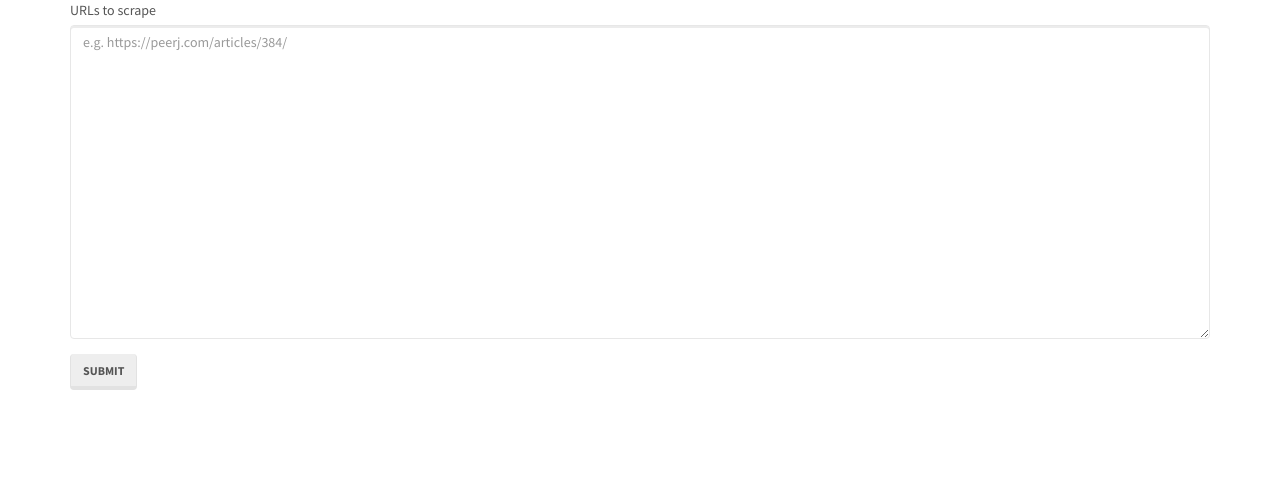
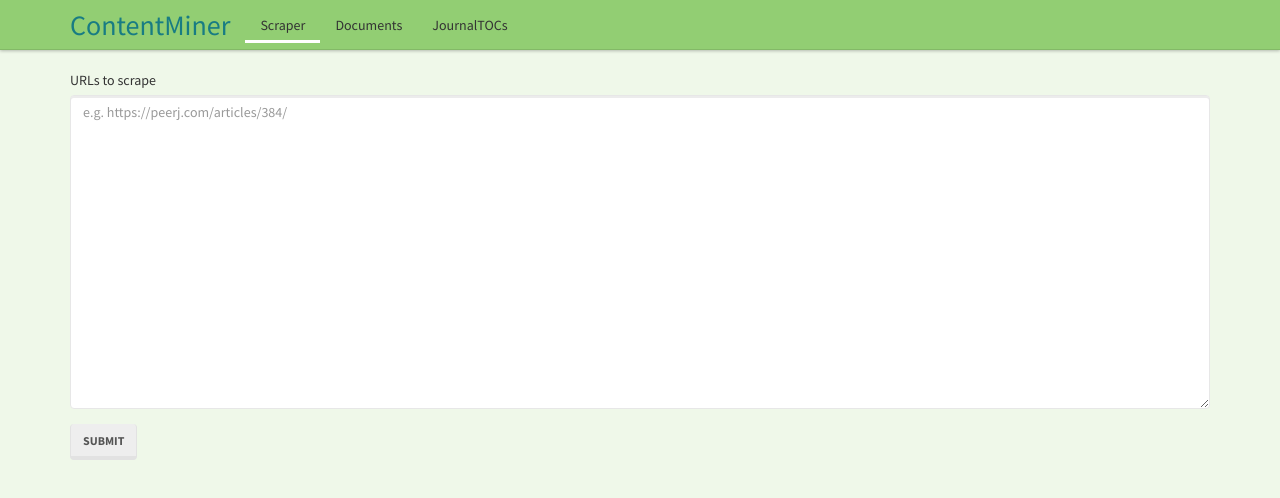
Before and after one commit to ContentMine/contentmine-app, a website: page app/views/index.html in a window 1280 px wide. Drawn offline with nearby package versions, Linux system fonts and the light colour scheme.

Commit message:
create the basic look and feel, top navigation bar, basic CSS overriding Bootstrap

```diff
--- /dev/null
+++ b/app/css/contentmine.css
@@ -0,0 +1,34 @@
+
+/*
+    Styles specific to ContentMine
+*/
+
+.navbar h1.navbar-brand {
+    margin: 0;
+    color:  #187c83;
+    font-size:  2em;
+}
+body {
+    margin-top: 5em;
+    background: #eff8e9;
+    color:  #333;
+}
+.navbar {
+    background: #92ce73;
+    box-shadow: 0 1px 3px rgba(0, 0, 0, 0.25), 0 -1px 0 rgba(0, 0, 0, 0.1) inset;
+    padding-left: 20px;
+    padding-right: 20px;
+    border: none;
+}
+.navbar .nav > li > a {
+    color:  #333;
+    padding-bottom: 5px;
+    margin-bottom:  7px;
+    cursor: default;
+}
+.navbar .nav > li > a:hover {
+    color:  #fff;
+}
+.navbar .nav > li.active > a {
+    border-bottom:  3px solid #fff;
+}
--- a/app/views/index.html
+++ b/app/views/index.html
@@ -1,8 +1,12 @@
 <!DOCTYPE html>
 <html>
   <head>
+    <meta charset="utf-8">
+    <meta name="viewport" content="width=device-width">
+
     <!-- Latest compiled and minified CSS -->
     <link rel="stylesheet" href="../css/bootstrap.min.css">
+    <link rel="stylesheet" href="../css/contentmine.css">
 
     <!-- Latest compiled and minified JavaScript -->
     <script src="../bower_components/jquery/dist/jquery.min.js"></script>
@@ -11,6 +15,28 @@
     <title>contentminer</title>
   </head>
   <body>
+    <!-- title and navigation -->
+    <div class="navbar navbar-inverse navbar-fixed-top" role="navigation">
+      <div class="container">
+        <div class="navbar-header">
+          <button type="button" class="navbar-toggle" data-toggle="collapse" data-target=".navbar-collapse">
+            <span class="sr-only">Toggle navigation</span>
+            <span class="icon-bar"></span>
+            <span class="icon-bar"></span>
+            <span class="icon-bar"></span>
+          </button>
+          <h1 class="navbar-brand">ContentMiner</h1>
+        </div>
+        <div class="collapse navbar-collapse">
+          <ul class="nav navbar-nav">
+            <li class="active"><a href="#">Scraper</a></li>
+            <li><a href="#">Documents</a></li>
+            <li><a href="#">JournalTOCs</a></li>
+          </ul>
+        </div>
+      </div>
+    </div>
+
     <div class="container">
     <form role="form">
       <div class="form-group">
```
Lines whose indentation alone changed are shown as unchanged.
